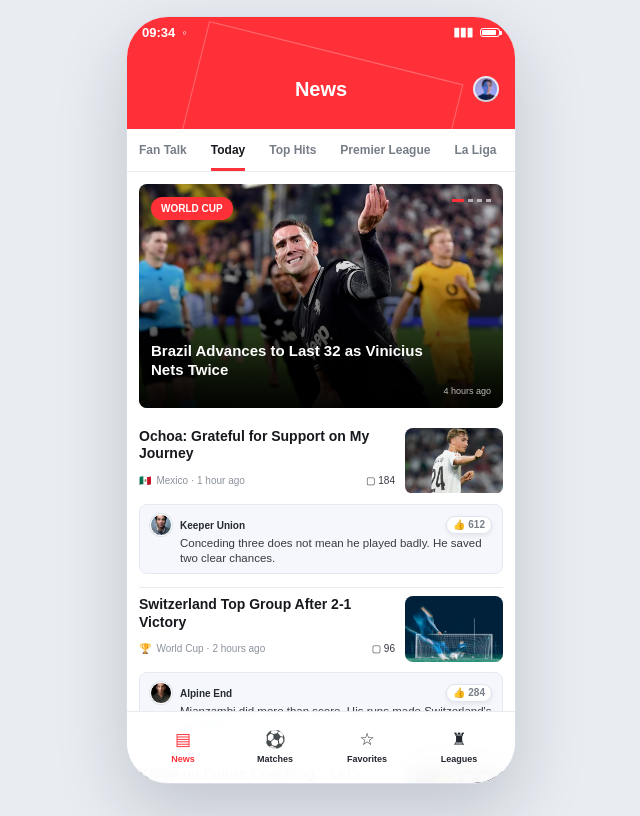
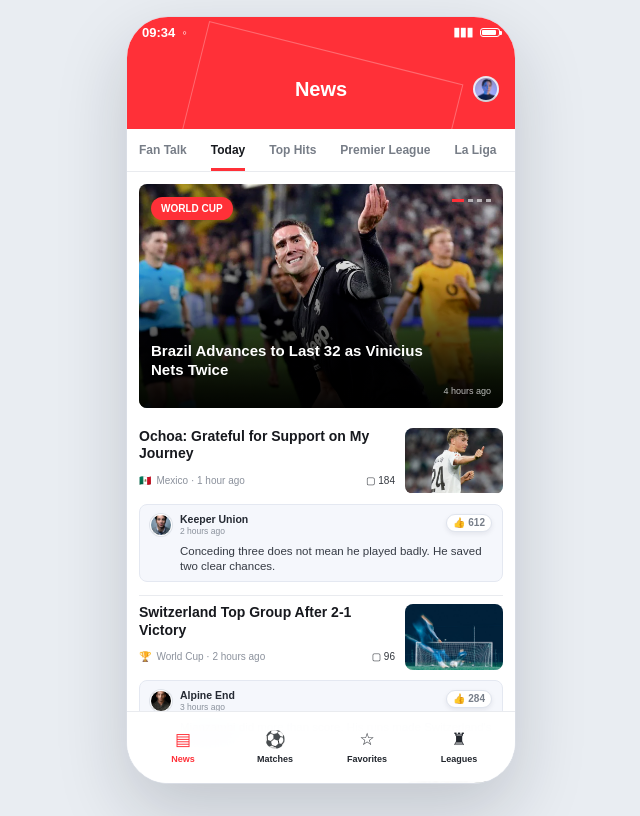
Before and after one commit to 1205680593-droid/news-community-demo, a plain HTML site: page index.html in a window 1280 px wide. Shown: the whole page, without its empty margins (319-959 px from the left). Drawn offline with Linux system fonts and the light colour scheme.

Commit message:
Show comment publish time
Place each inline comment publish time below the user name while keeping the like count in the metadata row.

```diff
--- a/index.html
+++ b/index.html
@@ -354,24 +354,40 @@
     }
 
     .inline-comment-meta {
-      min-height: 22px;
+      min-height: 26px;
       display: flex;
-      align-items: center;
+      align-items: flex-start;
       gap: 8px;
     }
 
-    .inline-comment-meta strong {
+    .inline-comment-author {
       min-width: 0;
+      min-height: 22px;
+      display: flex;
+      flex-direction: column;
+      justify-content: center;
+      gap: 1px;
+    }
+
+    .inline-comment-author strong {
       overflow: hidden;
       color: #252a33;
-      font-size: 10px;
+      font-size: 10.5px;
       font-weight: 800;
       text-overflow: ellipsis;
+      white-space: nowrap;
+      line-height: 1.1;
+    }
+
+    .inline-comment-author small {
+      color: #8a919c;
+      font-size: 8.5px;
+      line-height: 1.15;
       white-space: nowrap;
     }
 
     .inline-comment-content p {
-      margin: 0;
+      margin: 4px 0 0;
       display: -webkit-box;
       overflow: hidden;
       color: #363b44;
@@ -782,7 +798,7 @@
           <div class="news-thumb"><img src="./assets/news-thumb.png" alt="Player news thumbnail"></div>
           <button class="inline-comment" type="button" data-open-comments>
             <i class="comment-avatar" style="background-image:url('./assets/avatar-2.jpg')"></i>
-            <span class="inline-comment-content"><span class="inline-comment-meta"><strong>Keeper Union</strong><span class="inline-like">👍 612</span></span><p>Conceding three does not mean he played badly. He saved two clear chances.</p></span>
+            <div class="inline-comment-content"><div class="inline-comment-meta"><span class="inline-comment-author"><strong>Keeper Union</strong><small>2 hours ago</small></span><span class="inline-like">👍 612</span></div><p>Conceding three does not mean he played badly. He saved two clear chances.</p></div>
           </button>
         </article>
 
@@ -791,7 +807,7 @@
           <div class="news-thumb"><img src="./assets/stadium.jpg" alt="Stadium at night"></div>
           <button class="inline-comment" type="button" data-open-comments>
             <i class="comment-avatar" style="background-image:url('./assets/avatar-3.jpg')"></i>
-            <span class="inline-comment-content"><span class="inline-comment-meta"><strong>Alpine End</strong><span class="inline-like">👍 284</span></span><p>Mianzambi did more than score. His runs made Switzerland's attack flow.</p></span>
+            <div class="inline-comment-content"><div class="inline-comment-meta"><span class="inline-comment-author"><strong>Alpine End</strong><small>3 hours ago</small></span><span class="inline-like">👍 284</span></div><p>Mianzambi did more than score. His runs made Switzerland's attack flow.</p></div>
           </button>
         </article>
 
```
Also changed, not shown: 1 other file.
